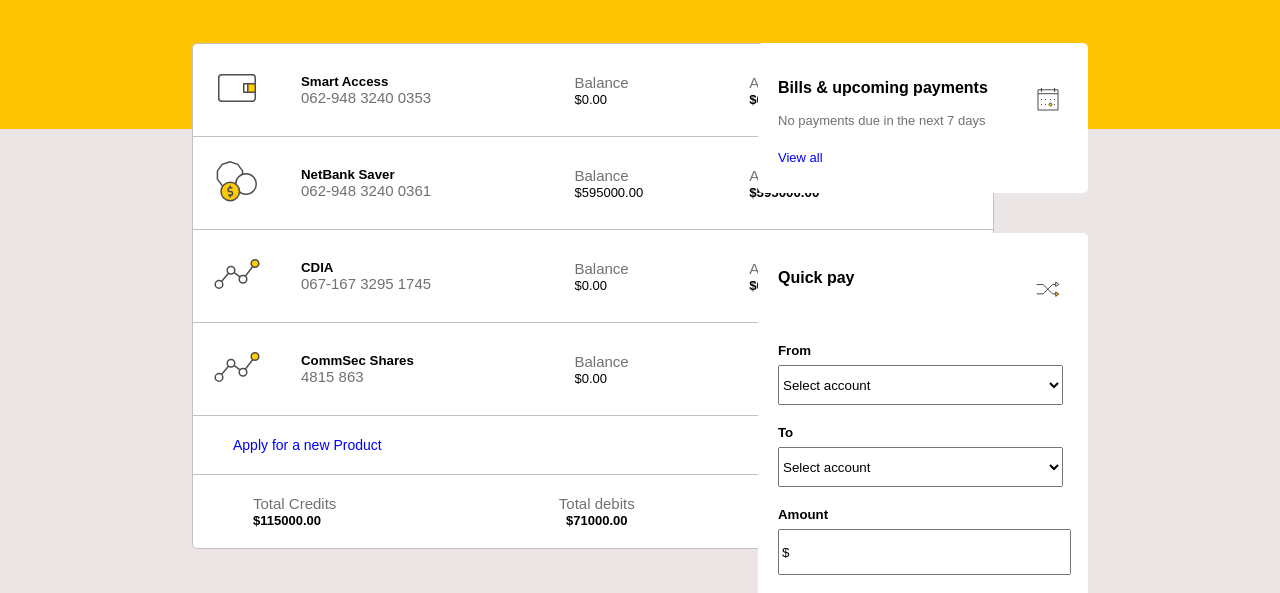
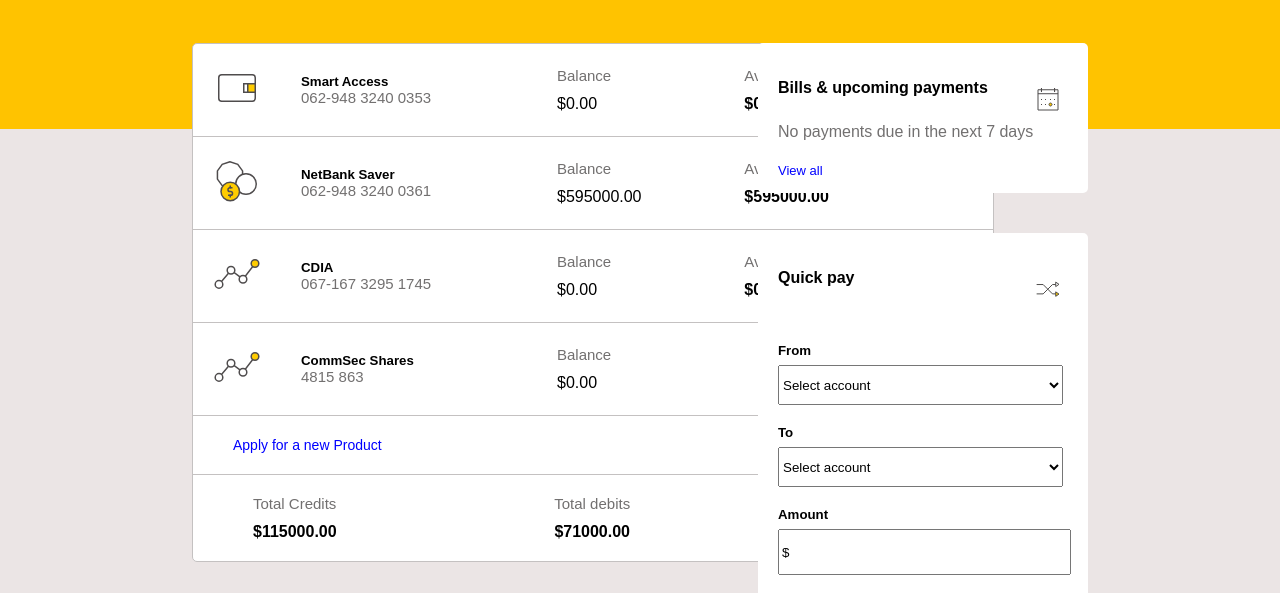
Before and after one commit to sarmadaftab1/bank, a plain HTML site: page main.html in a window 1280 px wide. Shown: the part 207-800 px from the top of the page. Drawn offline with Linux system fonts and the light colour scheme; files whose address does not match are found by name.

Commit message:
Add files via upload

```diff
--- a/css/styles.css
+++ b/css/styles.css
@@ -95,6 +95,10 @@
 
 a{
     color: #000000;
+}
+h4{
+    margin: 0;
+    padding: 10px 0 0 0;
 }
 h5{
     margin: 0;
@@ -280,7 +284,8 @@
 }
 .para{
     margin: 0;
-    font-size: small;
+    font-size: medium;
+    padding: 10px 0 0 0;
 }
 td{
     padding: 20px;
--- a/main.html
+++ b/main.html
@@ -74,21 +74,21 @@
             <td style="width: 5%;"><img src="images/pictogramAccounts48.5eff4aac.svg" alt="accounts"></td>
             <td><h5>Smart Access</h5><span class="sm">062-948 3240 0353</span> </td>
             <td> <span class="sm">Balance</span> <p class="para">$0.00</p></td>
-            <td> <span class="sm">Available</span> <h5>$0.00</h5></td>
+            <td> <span class="sm">Available</span> <h4>$0.00</h4></td>
             <td><i class="fas fa-ellipsis-h"></i> </td>
           </tr>
           <tr>
             <td><img src="images/pictogramSaving48.d8462dff.svg" alt="accounts"></td>
             <td><h5>NetBank Saver</h5><span class="sm"">062-948 3240 0361</span></td>
             <td> <span class="sm">Balance</span> <p class="para">$595000.00</p></td>
-            <td> <span class="sm">Available</span> <h5>$595000.00</h5></td>
+            <td> <span class="sm">Available</span> <h4>$595000.00</h4></td>
             <td><i class="fas fa-ellipsis-h"></i> </td>
           </tr>
           <tr>
             <td><img src="images//pictogramShares48.10f400ad.svg" alt="accounts"></td>
             <td><h5>CDIA</h5><span class="sm"">067-167 3295 1745</span></td>
             <td><span class="sm">Balance</span><p class="para">$0.00</p></td>
-            <td> <span class="sm">Available</span><h5>$0.00</h5></td>
+            <td> <span class="sm">Available</span><h4>$0.00</h4></td>
             <td><i class="fas fa-ellipsis-h"></i></td>
           </tr>
           <tr>
```
Also changed, not shown: index.html (+1 -1 lines).
